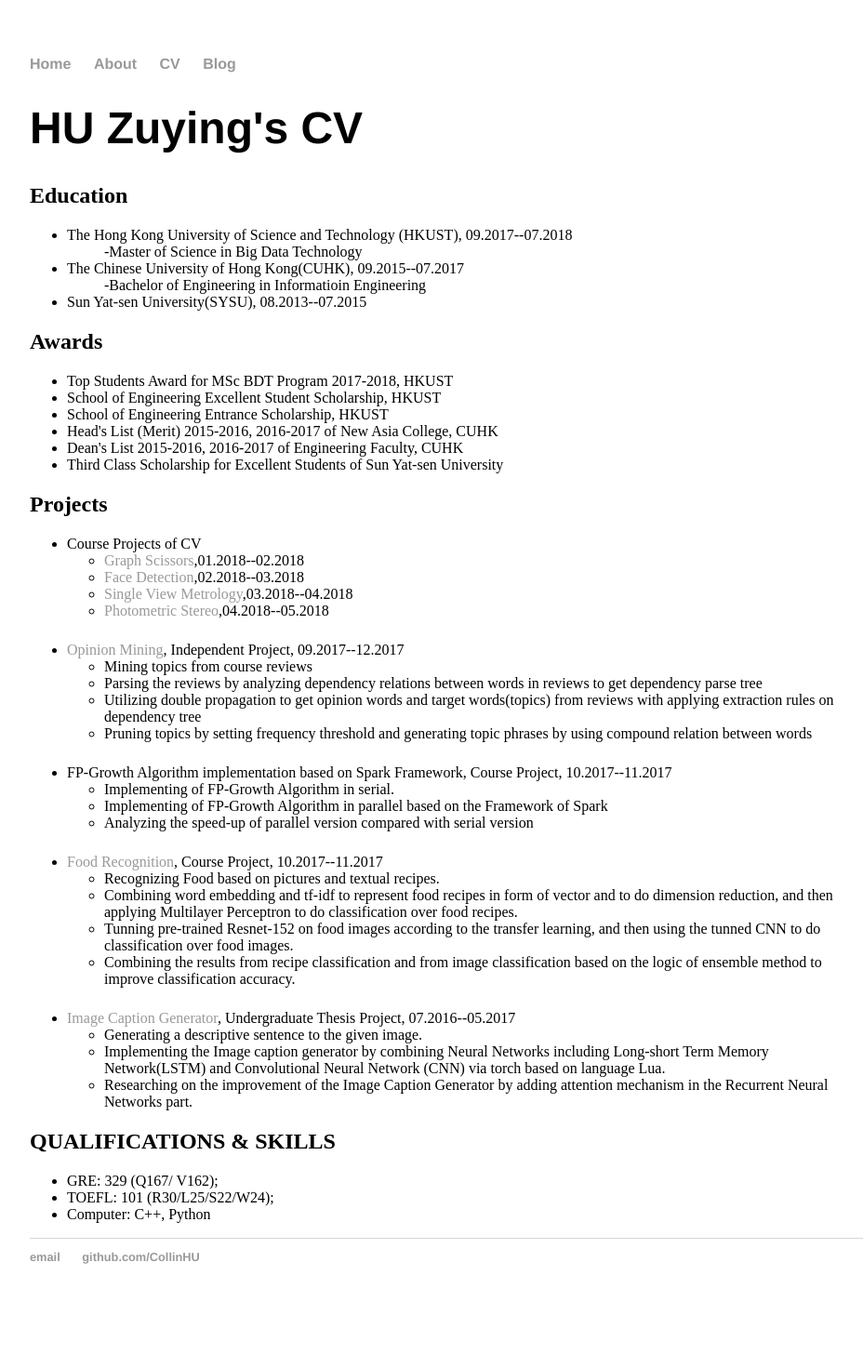
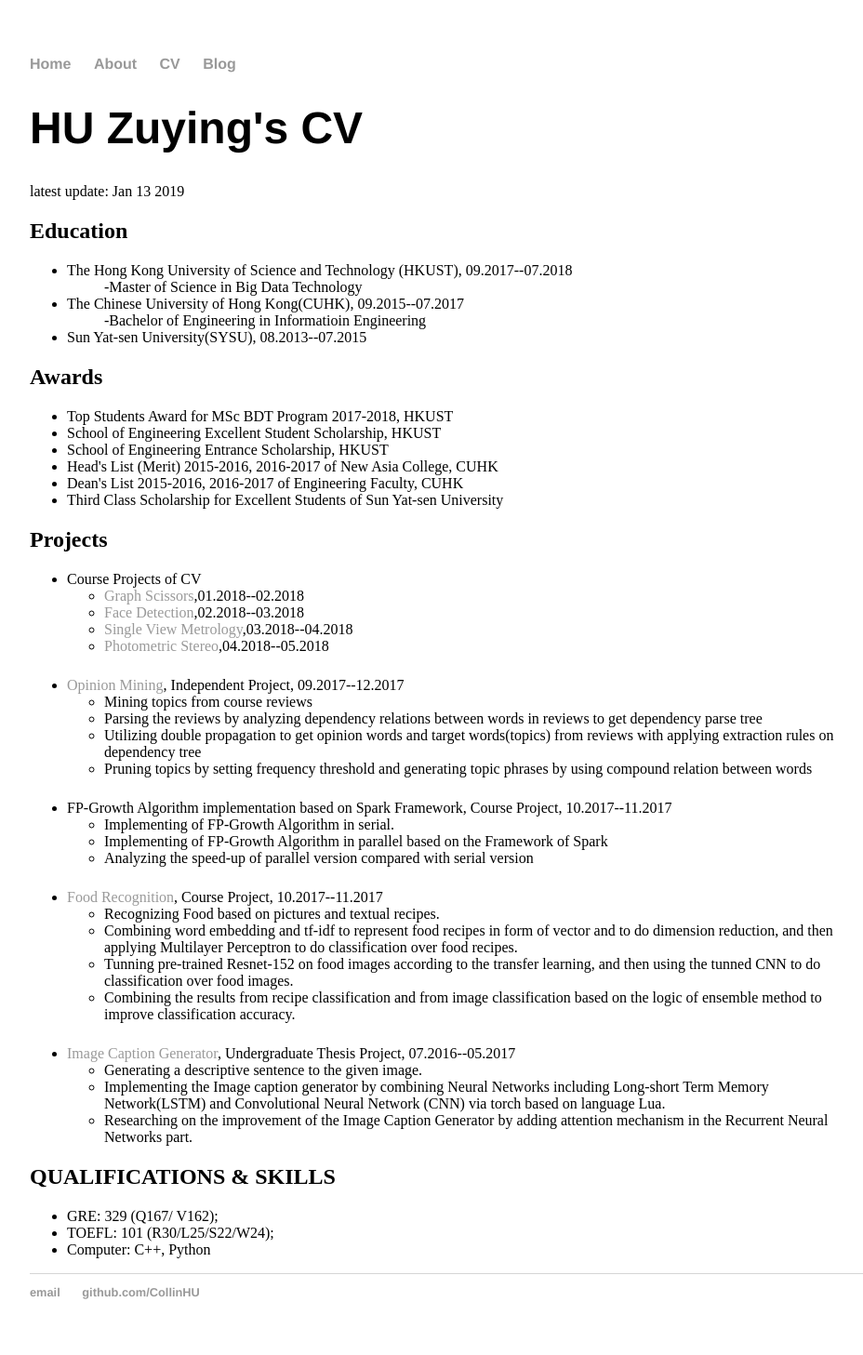
Before and after one commit to CollinHU/CollinHU, a Jekyll site: the page built from cv/index.html, in a window 1280 px wide. Shown: the whole page at 93% size, without its empty margins (160-1088 px from the left). Built offline with Jekyll 4.4.1, drawn with Linux system fonts in a browser that asks for light colours; before the commit the page ends 1419 px from its top, so only the background shows below that.

Commit message:
Update index.html

```diff
--- a/cv/index.html
+++ b/cv/index.html
@@ -3,6 +3,7 @@
 title: HU Zuying's CV
 ---
 	<h1>{{ page.title }}</h1>
+latest update: Jan 13 2019
 <h2> Education </h2>
 <ul>
   <li>The Hong Kong University of Science and Technology (HKUST), 09.2017--07.2018
```
